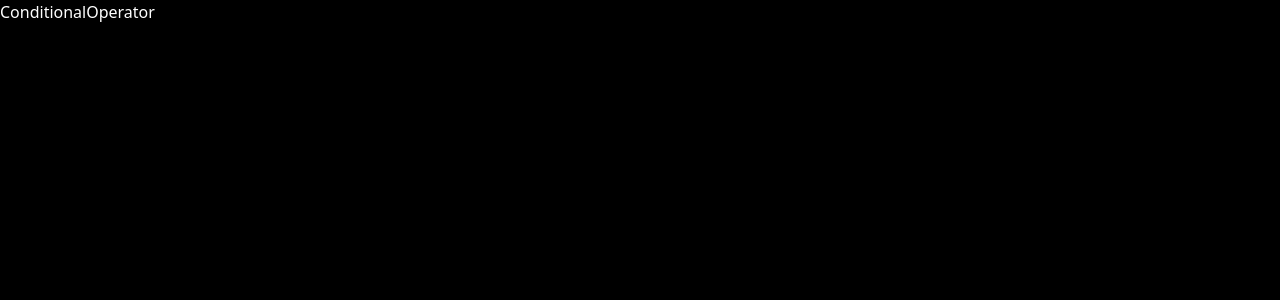
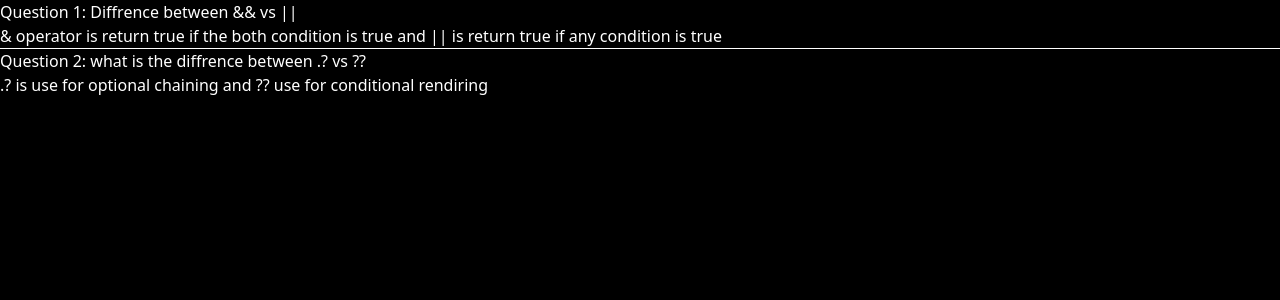
Before and after one commit to Shahid6516/React, a React (Vite) app: page / in a window 1280 px wide. Shown: the top 300 px of the page. Built offline with nearby package versions, Linux system fonts and the light colour scheme.

Commit message:
Finish the codtionals and operator lesson

```diff
--- a/src/Concepts/ConditionalOperator.jsx
+++ b/src/Concepts/ConditionalOperator.jsx
@@ -1,9 +1,16 @@
 import React from 'react'
 
 const ConditionalOperator = () => {
-  return (
-    <div>ConditionalOperator</div>
-  )
+    return (
+        <div>
+            <h2>Question 1: Diffrence between && vs ||</h2>
+            & operator is return true if the both condition is true and || is return true if any condition is true
+            <hr />
+            <h2>Question 2: what is the diffrence between .? vs ??</h2>
+
+            .? is use for optional chaining and ?? use for conditional rendiring
+        </div>
+    )
 }
 
 export default ConditionalOperator
```
